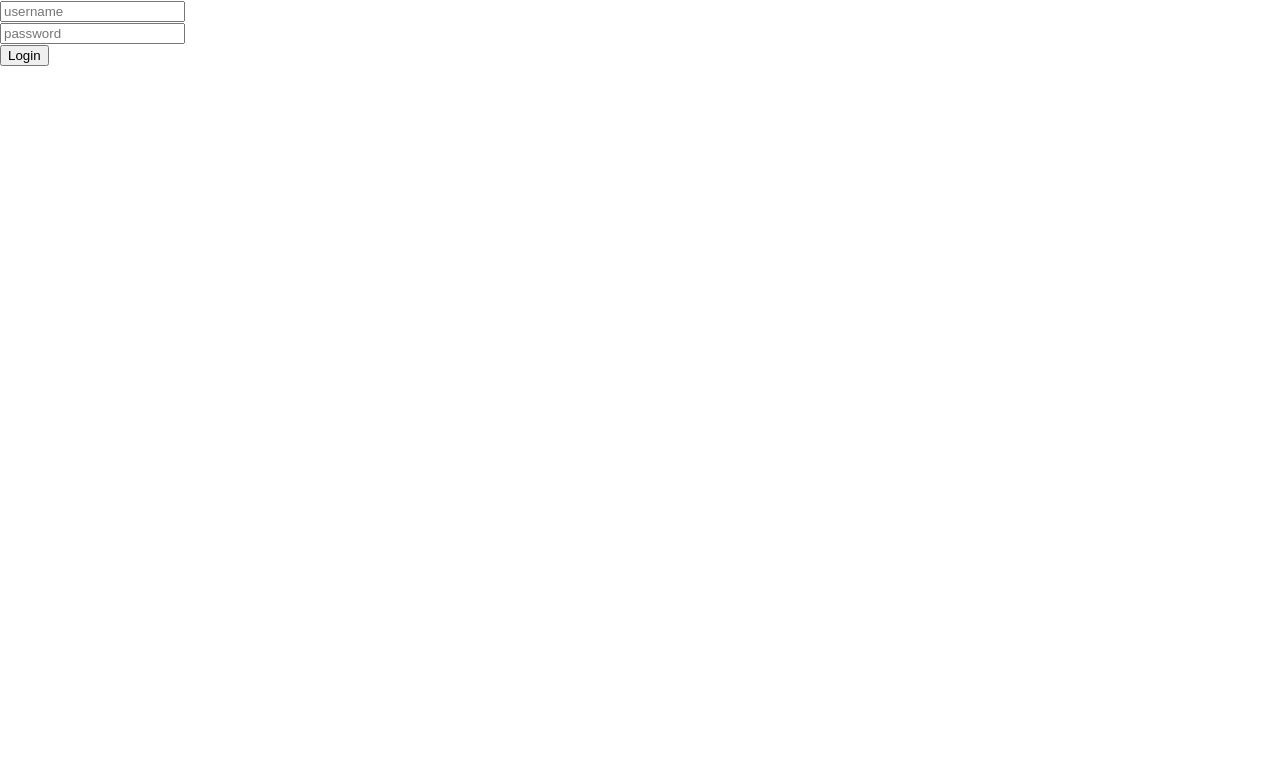
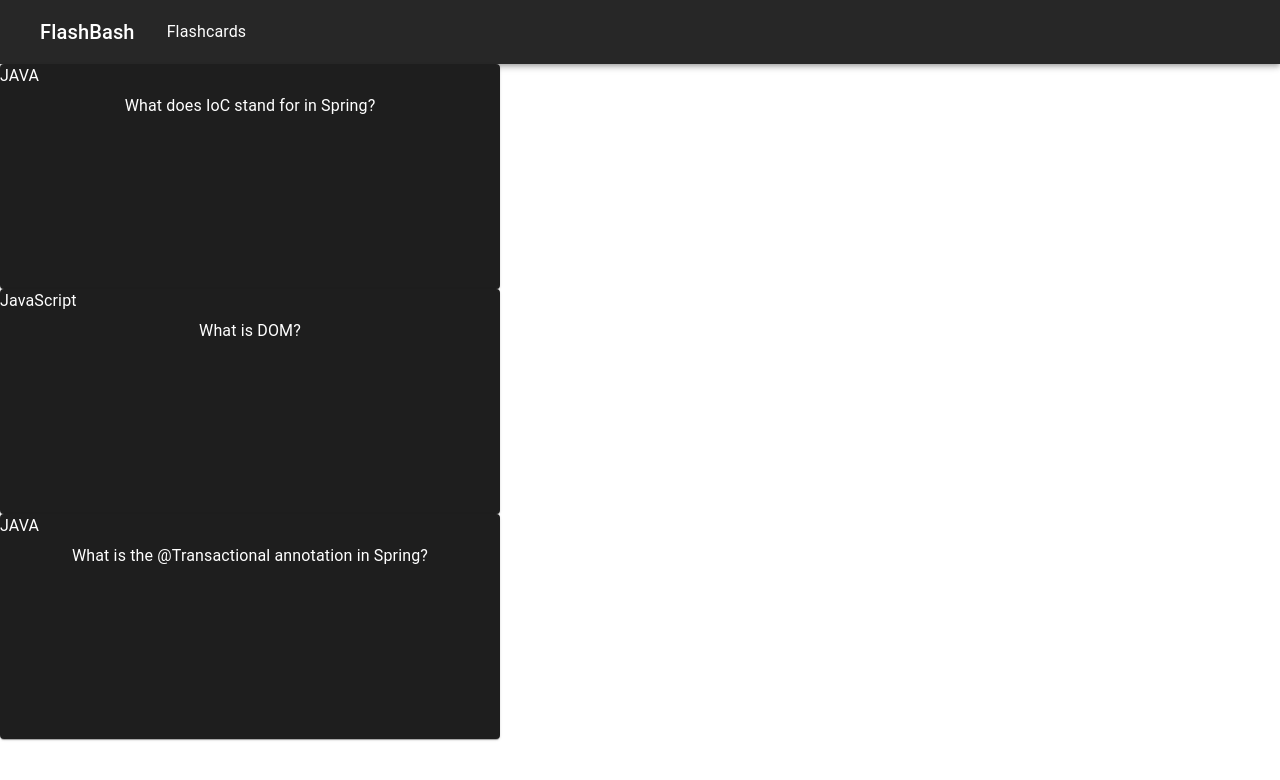
Before and after one commit to 220523-Java-React/flash-bash-ui, a React (Create React App) app: page /flashcards in a window 1280 px wide. Shown: the top 780 px of the page. Built offline with nearby package versions, Linux system fonts and the light colour scheme.

Commit message:
add pages, routing, mui, flashcard fx

```diff
--- a/package.json
+++ b/package.json
@@ -3,11 +3,15 @@
   "version": "0.1.0",
   "private": true,
   "dependencies": {
+    "@emotion/react": "^11.9.3",
+    "@emotion/styled": "^11.9.3",
+    "@mui/material": "^5.9.0",
     "@testing-library/jest-dom": "^5.16.4",
     "@testing-library/react": "^13.3.0",
     "@testing-library/user-event": "^13.5.0",
     "react": "^18.2.0",
     "react-dom": "^18.2.0",
+    "react-router-dom": "^6.3.0",
     "react-scripts": "5.0.1",
     "web-vitals": "^2.1.4"
   },
--- a/src/App.js
+++ b/src/App.js
@@ -1,7 +1,11 @@
-import logo from './logo.svg';
+import {BrowserRouter, Route, Routes} from "react-router-dom"
 import './App.css';
 import Navbar from './components/Navbar'
 import LoginForm from './components/LoginForm';
+import HomePage from "./pages/HomePage";
+import LoginPage from "./pages/LoginPage";
+import FlashcardsPage from "./pages/FlashcardsPage";
+import { ThemeProvider, createTheme } from "@mui/material/styles";
 
 
 let days = [
@@ -27,12 +31,22 @@ let {password, isLogged: isLoggedIn, flashcard: {question}} = user;
 // Destructuring in JS
 // Array Destructuring allows us to provide aliases in place of index retrieval is based on index/postion
 // Object Destructuring is based on key retrieval
+const darkTheme = createTheme({
+  palette: {
+    mode: 'dark'
+  },
+});
 
 function App() {
   return (
-    <>
-      <LoginForm />
-    </>
+    <ThemeProvider theme={darkTheme}>
+      <Navbar user={user} />
+      <Routes>
+        <Route path="/" element={<HomePage />} />
+        <Route path="/flashcards" element={<FlashcardsPage />} />
+        <Route path="/login" element={<LoginPage />} />
+      </Routes>
+    </ThemeProvider>
   );
 }
 export default App;
--- /dev/null
+++ b/src/components/Flashcard.js
@@ -0,0 +1,24 @@
+import { Paper, Typography, Stack } from "@mui/material";
+import { useState } from "react";
+
+export default function Flashcard({flashcard}){
+
+    const [isFlipped, updateIsFlipped] = useState(false);
+
+
+    return <Paper onClick={() => updateIsFlipped(!isFlipped)} component={Stack} sx={{ maxWidth: 500, minHeight:225}}>
+            <Typography gutterBottom>
+                {flashcard.topic}
+            </Typography>
+
+            {!isFlipped &&
+            <Typography align={"center"} >
+                {flashcard.question}
+            </Typography>}
+            {isFlipped &&
+            <Typography align={"center"} >
+            {flashcard.answer}
+            </Typography>}
+
+    </Paper>
+}
--- a/src/components/LoginForm.js
+++ b/src/components/LoginForm.js
@@ -1,4 +1,4 @@
-import { useState } from "react";
+import { useState, useEffect } from "react";
 
 
 export default function LoginForm(){
@@ -18,6 +18,11 @@ export default function LoginForm(){
 
     let [username, updateUsername] = useState("");
     let [password, updatePassword] = useState("");
+
+    useEffect(
+        () => console.log(`username: ${username} password: ${password}`),
+        [username, password]
+    );
 
 
     function handleChangeUsername(event){
--- a/src/components/Navbar.js
+++ b/src/components/Navbar.js
@@ -1,3 +1,11 @@
+import AppBar from '@mui/material/AppBar';
+import Box from '@mui/material/Box';
+import Toolbar from '@mui/material/Toolbar';
+import Typography from '@mui/material/Typography';
+import { MenuItem } from '@mui/material';
+import {useNavigate} from "react-router-dom"
+
+const pages = ["Flashcards"]
 //                              object destructuring of the props object
 export default function Navbar({user}){
 
@@ -13,7 +21,54 @@ export default function Navbar({user}){
     // Typically, React devs use ternary based conditonal rendering
     //                                  return   <condition> ? <truthy> : <falsey>
 
-    return user ?
-    <h1>Hello {user.name}!</h1> :
-    <h1>Please log in!! :D</h1>
+    const navigate = useNavigate();
+    return (
+        <Box sx={{ flexGrow: 1 }}>
+            <AppBar position="static">
+                <Toolbar>
+                <MenuItem onClick={() => navigate("/")}>
+                    <Typography variant="h6" component="div" sx={{ flexGrow: 1 }}>
+                    FlashBash
+                    </Typography>
+                </MenuItem>
+
+
+                {user && pages.map((page) => (
+                <MenuItem key={page} onClick={() => navigate(`/${page.toLowerCase()}`)}>
+                  <Typography textAlign="center">{page}</Typography>
+                </MenuItem>
+                ))}
+                </Toolbar>
+            </AppBar>
+        </Box>
+    )
 }
+
+// this component is rendered if the user logged in
+function AuthNavbar(){
+    const navigate = useNavigate();
+    return (
+        <Box sx={{ flexGrow: 1 }}>
+            <AppBar position="static">
+                <Toolbar>
+                <MenuItem onClick={() => navigate("/")}>
+                    <Typography variant="h6" component="div" sx={{ flexGrow: 1 }}>
+                    FlashBash
+                    </Typography>
+                </MenuItem>
+
+                {pages.map((page) => (
+                <MenuItem key={page} onClick={() => navigate(`/${page.toLowerCase()}`)}>
+                  <Typography textAlign="center">{page}</Typography>
+                </MenuItem>
+                ))}
+                </Toolbar>
+            </AppBar>
+        </Box>
+    )
+}
+
+// this component is rendered if the user is not logged in
+function NoAuthNavbar(){
+    return <h1>Please log in!! :D</h1>
+}
--- a/src/index.js
+++ b/src/index.js
@@ -1,13 +1,18 @@
 import React from 'react';
 import ReactDOM from 'react-dom/client';
 import './index.css';
-import App, {DaysOfTheWeek as Days} from './App';
+import App from './App';
+import {BrowserRouter} from "react-router-dom";
 import reportWebVitals from './reportWebVitals';
+
+
 
 const root = ReactDOM.createRoot(document.getElementById('root'));
 root.render(
   <React.StrictMode>
-    <App />
+    <BrowserRouter>
+      <App />
+    </BrowserRouter>
   </React.StrictMode>
 );
 
--- /dev/null
+++ b/src/pages/FlashcardsPage.js
@@ -0,0 +1,32 @@
+import { useState } from "react"
+import Flashcard from "../components/Flashcard"
+
+// TODO: replace the static list, with a call to our API???
+let flashcardsList = [
+    {
+        question: "What does IoC stand for in Spring?",
+        answer: "Inversion of Control",
+        topic: "JAVA"
+    },
+    {
+        question: "What is DOM?",
+        answer: "Document Object Model",
+        topic: "JavaScript"
+    },
+    {
+        question: "What is the @Transactional annotation in Spring?",
+        answer: "Enables transaction management (Commit, Rollback, etc...) in a class or method.",
+        topic: "JAVA"
+    }
+]
+
+export default function FlashcardsPage(){
+
+    const [flashcards, updateFlashcards] = useState(flashcardsList);
+
+    return <>
+        {flashcards.map((flashcard) =>
+            <Flashcard flashcard={flashcard} />
+        )}
+    </>
+}
--- /dev/null
+++ b/src/pages/HomePage.js
@@ -0,0 +1,7 @@
+import {Link} from "react-router-dom";
+
+export default function HomePage(){
+    return <>
+        <h1>Home Page works</h1>
+    </>
+}
--- /dev/null
+++ b/src/pages/LoginPage.js
@@ -0,0 +1,8 @@
+import LoginForm from "../components/LoginForm";
+
+
+export default function LoginPage(){
+    return <>
+        <LoginForm />
+    </>
+}
```
Also changed, not shown: 1 other file (tests, documents, lock files or other folders).
